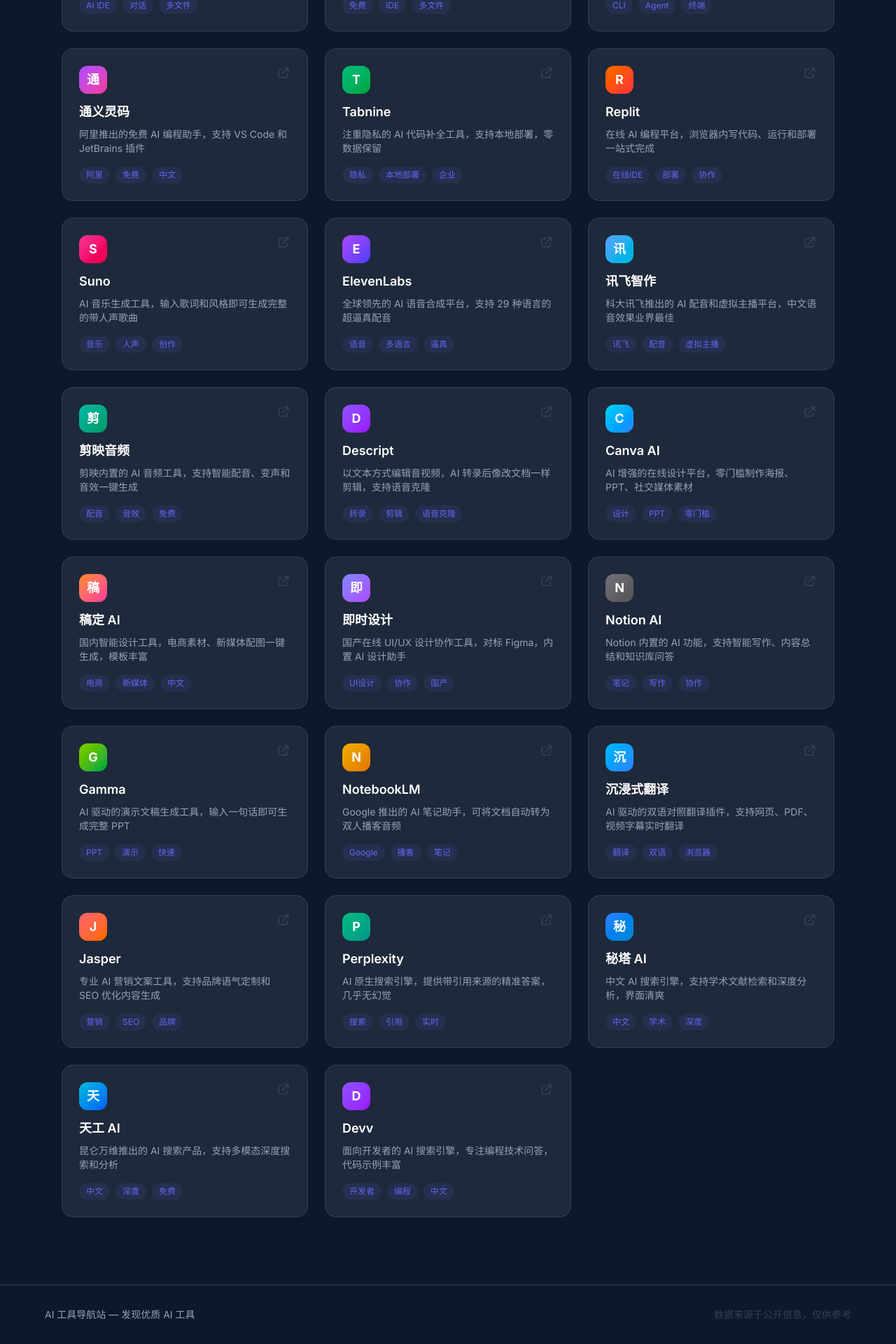
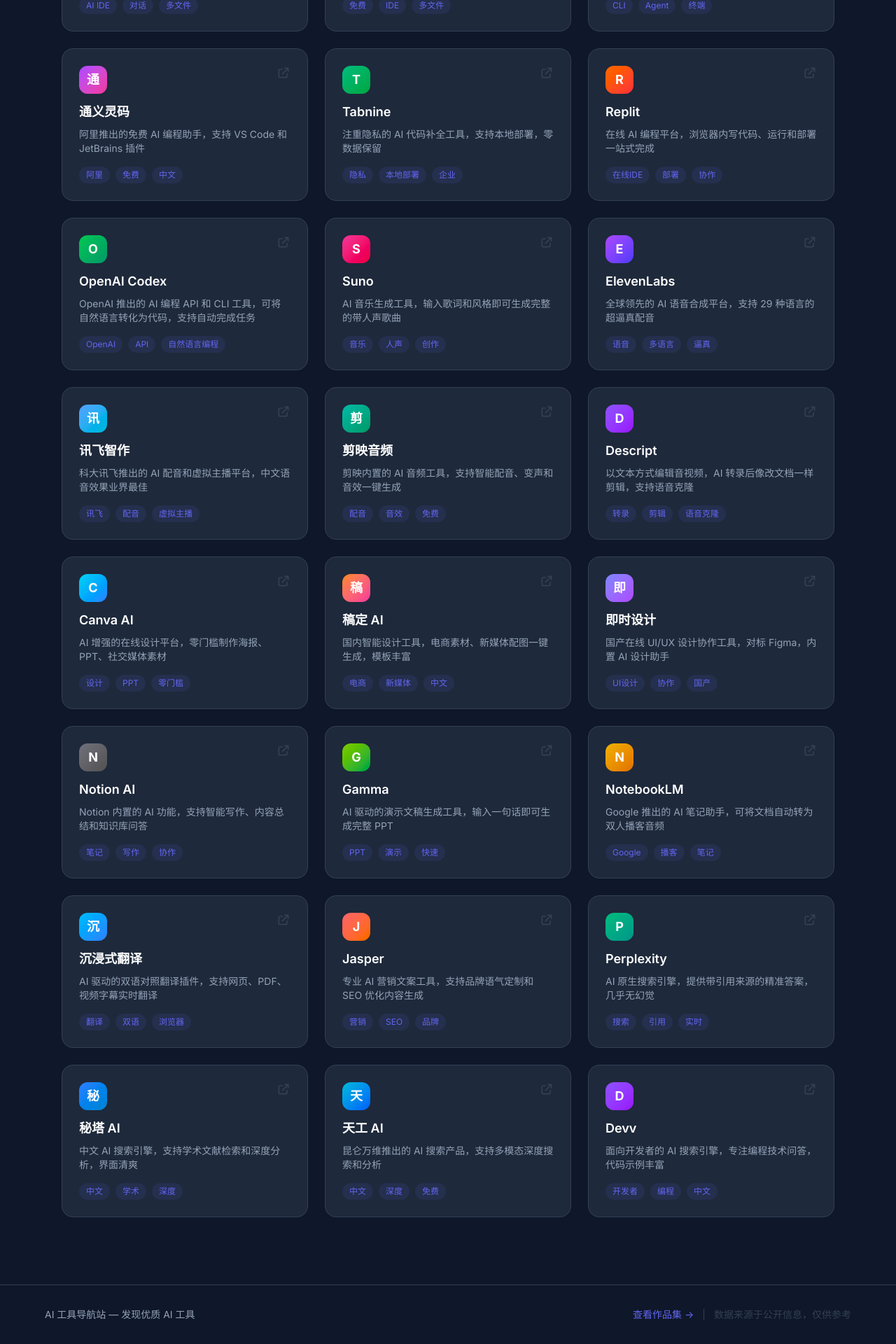
Before and after one commit to WadePan1017/ai-tools-site, a Vue app: page / in a window 1280 px wide. Shown: the part 3033-4953 px from the top of the page at 70% size. Built offline with nearby package versions, Linux system fonts and the light colour scheme.

Commit message:
feat: 添加作品集链接和 OpenAI Codex

```diff
--- a/src/components/Footer.vue
+++ b/src/components/Footer.vue
@@ -4,8 +4,12 @@
       <div class="text-gray text-sm">
         AI 工具导航站 — 发现优质 AI 工具
       </div>
-      <div class="text-dark-lighter text-sm">
-        数据来源于公开信息，仅供参考
+      <div class="flex items-center gap-3 text-sm">
+        <a href="https://wadepan1017.github.io/portfolio/" class="text-primary hover:text-primary-light transition-colors">
+          查看作品集 →
+        </a>
+        <span class="text-dark-lighter">|</span>
+        <span class="text-dark-lighter">数据来源于公开信息，仅供参考</span>
       </div>
     </div>
   </footer>
--- a/src/data/tools.js
+++ b/src/data/tools.js
@@ -282,6 +282,14 @@ export const tools = [
     tags: ['在线IDE', '部署', '协作'],
     gradient: 'from-orange-500 to-red-500',
   },
+  {
+    name: 'OpenAI Codex',
+    description: 'OpenAI 推出的 AI 编程 API 和 CLI 工具，可将自然语言转化为代码，支持自动完成任务',
+    url: 'https://platform.openai.com/docs/guides/code',
+    category: 'coding',
+    tags: ['OpenAI', 'API', '自然语言编程'],
+    gradient: 'from-green-500 to-emerald-600',
+  },
 
   // ========== 音频音乐 ==========
   {
```
